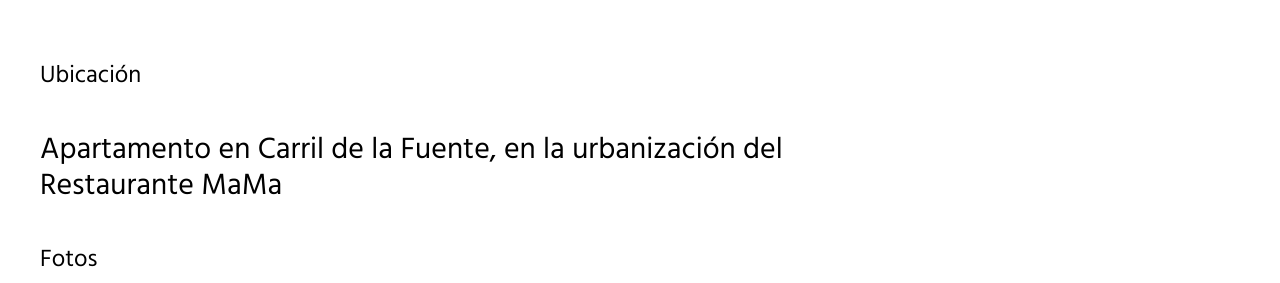
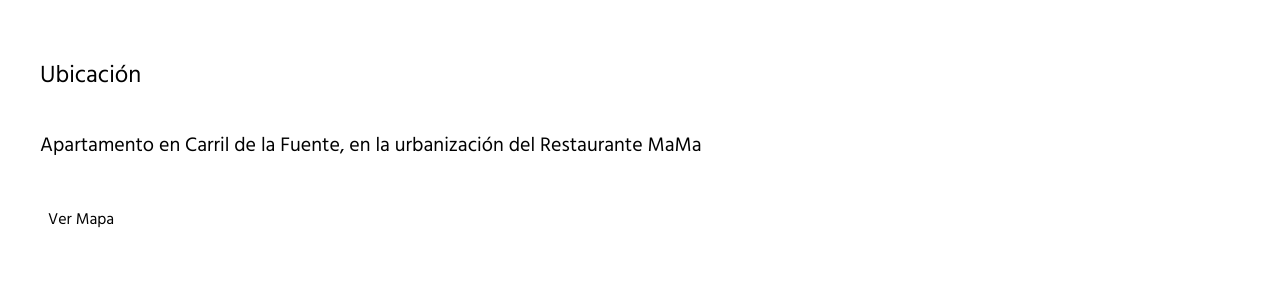
Before and after one commit to pablonete/arenaysal-web, a Next.js app: page / in a window 1280 px wide. Shown: the part 1180-1463 px from the top of the page. Built offline with nearby package versions, Linux system fonts and the light colour scheme.

Commit message:
Add map link

```diff
--- a/data/literals.json
+++ b/data/literals.json
@@ -12,5 +12,6 @@
     "Contacto"
   ],
   "locationText": "Apartamento en Carril de la Fuente, en la urbanización del Restaurante MaMa",
+  "locationMapTitle": "Ver Mapa",
   "posterAltText": "Anuncio de apartamento en Conil"
 }
--- a/data/portfolio.json
+++ b/data/portfolio.json
@@ -1,5 +1,6 @@
 {
   "darkMode": true,
+  "mapUrl": "https://maps.app.goo.gl/SPusrroPFTeKkQebA",
   "socials": [
     {
       "id": "1",
--- a/pages/index.js
+++ b/pages/index.js
@@ -6,6 +6,7 @@
 import { useIsomorphicLayoutEffect } from "../utils";
 import { stagger } from "../animations";
 import Footer from "../components/Footer";
+import Button from "../components/Button";
 import Head from "next/head";
 
 // Local Data
@@ -69,9 +70,14 @@
         </div>
         <div className="mt-10 laptop:mt-40 p-2 laptop:p-0" ref={sectionRefs[0]}>
           <h1 className="tablet:m-10 text-2xl text-bold">{literals.sectionTitles[0]}</h1>
-          <p className="tablet:m-10 mt-2 text-xl laptop:text-3xl w-full laptop:w-3/5">
+          <p className="tablet:m-10 mt-2 text-xl w-full laptop:w-3/5">
             {literals.locationText}
           </p>
+          <div className="tablet:m-10 mt-2">
+            <Button onClick={() => window.open(data.mapUrl)}>
+              {literals.locationMapTitle}
+            </Button>
+          </div>
         </div>
 
         <div className="mt-10 laptop:mt-30 p-2 laptop:p-0" ref={sectionRefs[1]}>
```
